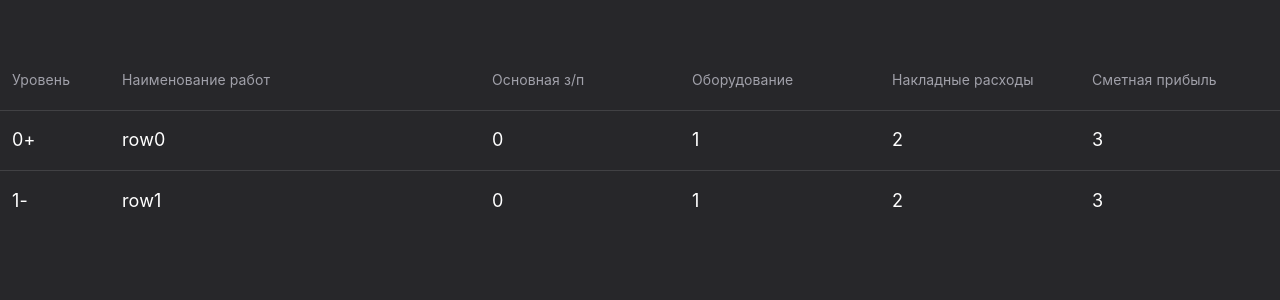
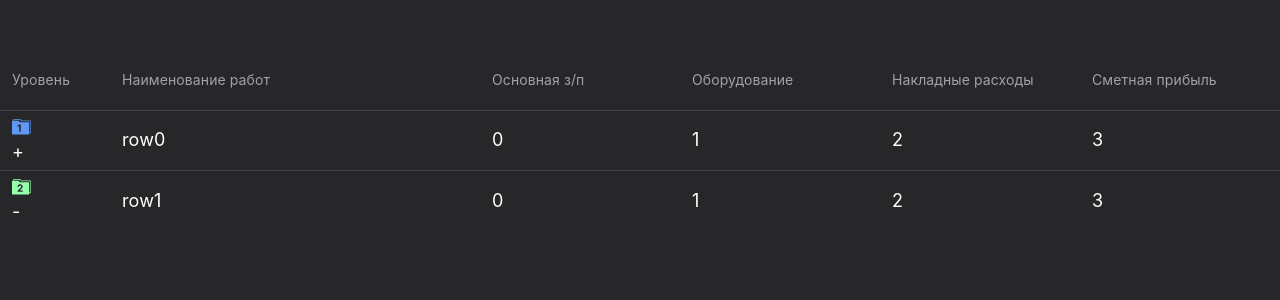
Before and after one commit to ArhDemetriy/test_material-ui, a React (Create React App) app: page / in a window 1280 px wide. Shown: the top 300 px of the page. Built offline with nearby package versions, Linux system fonts and the light colour scheme.

Commit message:
add ico to table Controls

```diff
--- a/src/features/CustomTable/ControlsItem.tsx
+++ b/src/features/CustomTable/ControlsItem.tsx
@@ -1,14 +1,27 @@
 import { FC } from 'react';
 import { IncludeClassName } from '../../types/reactTypes';
 import styles from './ControlsItem.module.scss';
+import folder1 from "./ico/folder1.svg";
+import folder2 from "./ico/folder2.svg";
+import doc from "./ico/doc.svg";
 
-export interface ControlsItemProps{
+export interface ControlsProps{
     readonly level?: 0 | 1 | 2
     readonly existNextItem?: boolean
 }
-export const ControlsItem: FC<IncludeClassName<ControlsItemProps>> = p => {
-    return <td className={`${p.requiredClass} ${styles['controls_item'] ?? ''}`}>
-        {p.level ?? 0}
+export const Controls: FC<IncludeClassName<ControlsProps>> = p => {
+
+    let icoSrc = folder1
+    if (p.level === 1)
+        icoSrc = folder2
+    else if (p.level === 2)
+        icoSrc = doc
+
+    return <td className={`${p.requiredClass} ${styles['controls'] ?? ''}`}>
+        <div className={styles['controls']}>
+            <div/>
+            <img src={icoSrc} alt="" />
+        </div>
         {p.existNextItem ? '+' : '-'}
     </td>
 }
--- a/src/features/CustomTable/Row.tsx
+++ b/src/features/CustomTable/Row.tsx
@@ -1,9 +1,9 @@
 import { FC } from 'react';
 import { IncludeClassName } from '../../types/reactTypes';
-import { ControlsItem, ControlsItemProps } from './ControlsItem';
+import { Controls, ControlsProps } from './ControlsItem';
 import styles from './Row.module.scss';
 
-interface RowProps extends ControlsItemProps {
+interface RowProps extends ControlsProps {
     readonly data: {
         readonly rowName: string
         readonly salary: number
@@ -20,7 +20,7 @@ export const Row: FC<IncludeClassName<RowProps>> = p => {
     tdClassName = p.requiredClass + tdClassName
 
     return <tr className={styles['row']}>
-        <ControlsItem level={p.level} existNextItem={p.existNextItem} requiredClass={tdClassName} />
+        <Controls level={p.level} existNextItem={p.existNextItem} requiredClass={tdClassName} />
         <td className={tdClassName}>{p.data.rowName}</td>
         <td className={tdClassName}>{p.data.salary}</td>
         <td className={tdClassName}>{p.data.equipmentCosts}</td>
```
